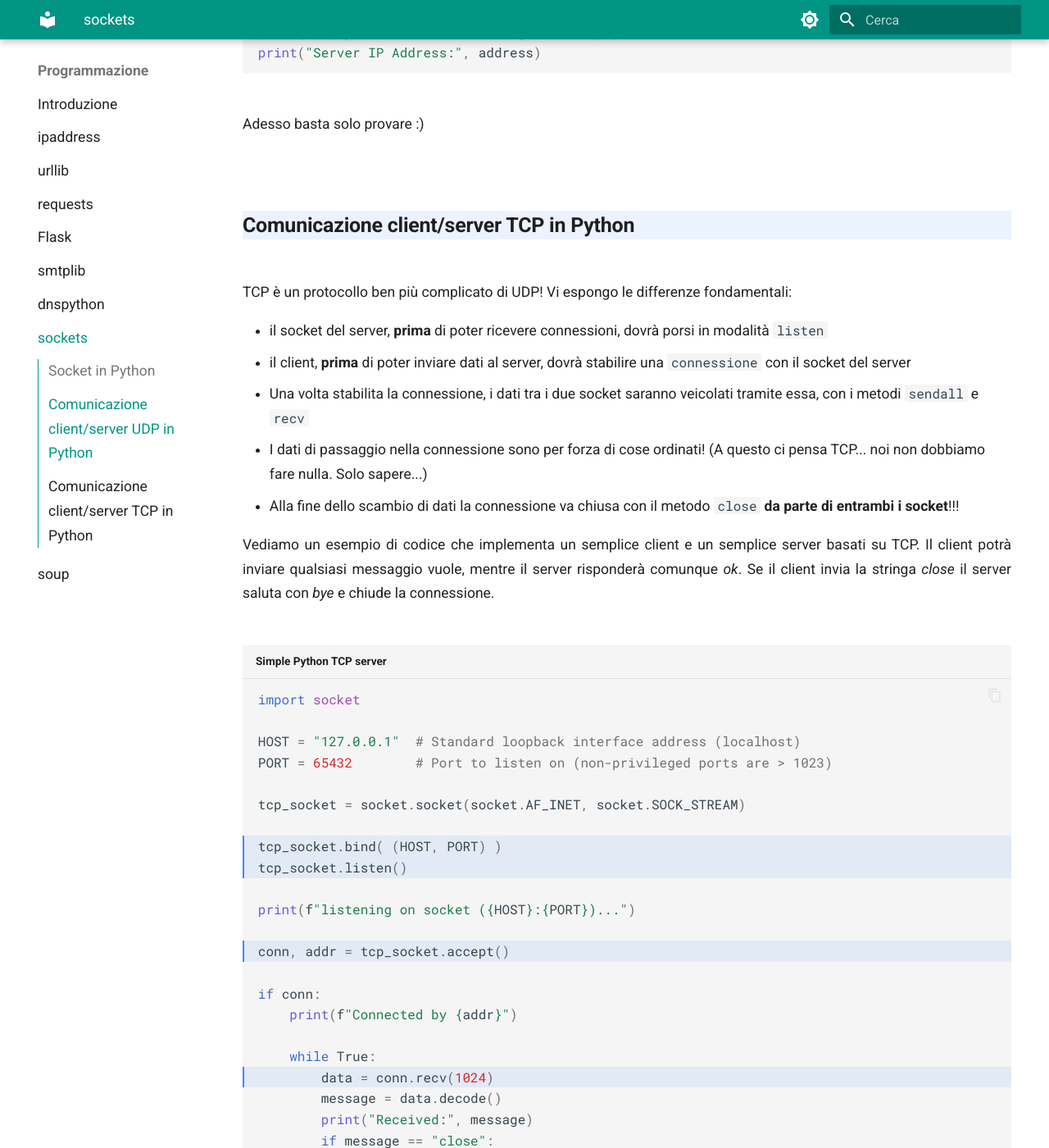
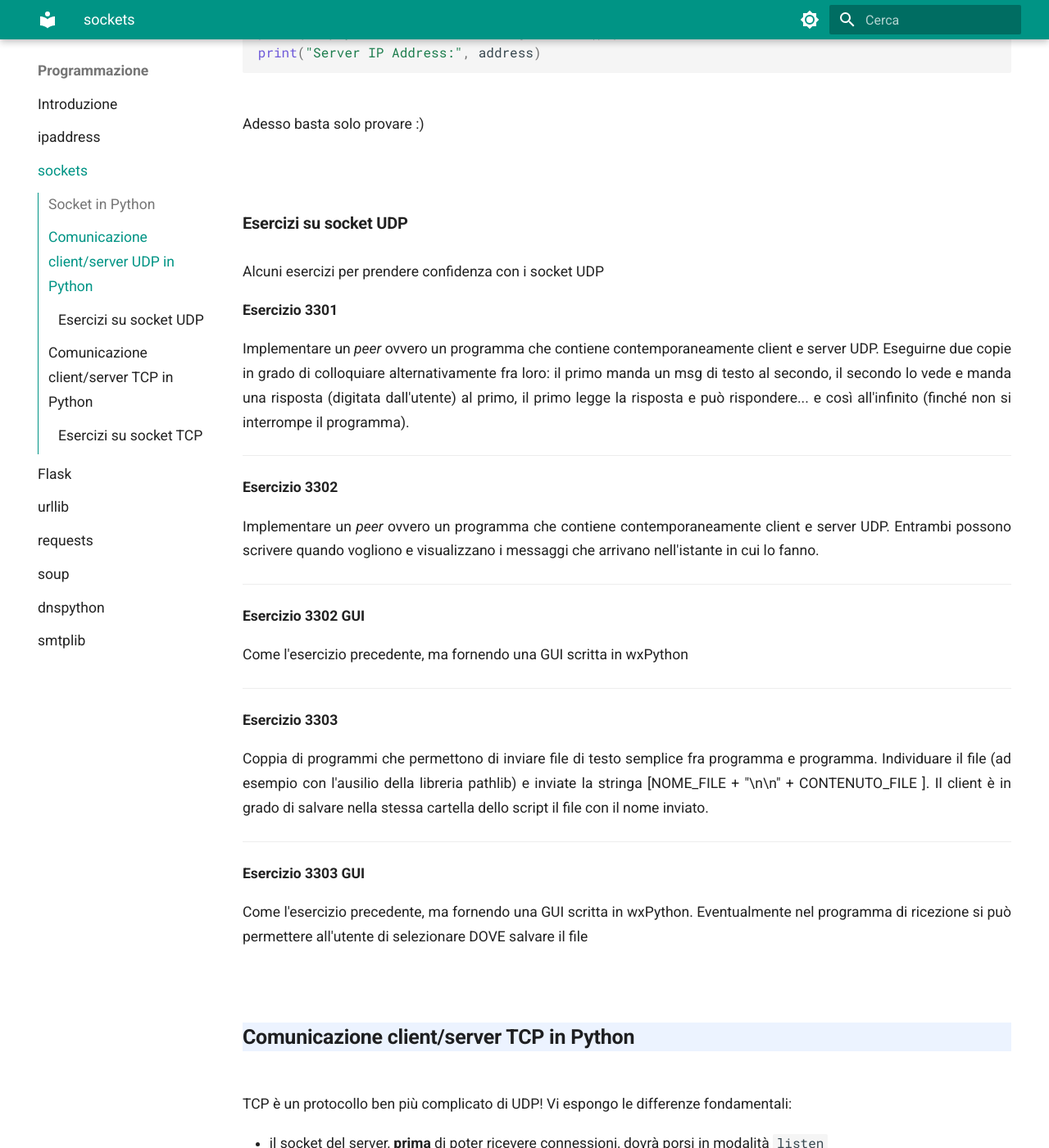
Before and after one commit to adjamhub/nethandouts, an MkDocs documentation site: the page built from docs/programmazione/10_socket.md, in a window 1280 px wide and 1400 px high, scrolled down 3679 px. Shown: the whole window at 82% size. Built offline with MkDocs 1.6.1 and Material for MkDocs 9.7.7, drawn with Linux system fonts in a browser that asks for light colours; some of the changed text lies outside the part shown.

Commit message:
udp exercizes ++++++

````diff
--- a/docs/programmazione/10_socket.md
+++ b/docs/programmazione/10_socket.md
@@ -118,6 +118,48 @@ print("Server IP Address:", address)
 Adesso basta solo provare :)
 
 
+### Esercizi su socket UDP
+
+
+Alcuni esercizi per prendere confidenza con i socket UDP
+
+
+**Esercizio 3301**
+
+Implementare un *peer* ovvero un programma che contiene contemporaneamente client e server UDP. Eseguirne due copie in grado di
+colloquiare alternativamente fra loro: il primo manda un msg di testo al secondo, il secondo lo vede e manda una risposta (digitata dall'utente) al primo,
+il primo legge la risposta e può rispondere... e così all'infinito (finché non si interrompe il programma).
+
+------------------------------------------------------------------------------------------------
+
+**Esercizio 3302**
+
+Implementare un *peer* ovvero un programma che contiene contemporaneamente client e server UDP. Entrambi possono scrivere quando vogliono e
+visualizzano i messaggi che arrivano nell'istante in cui lo fanno.
+
+------------------------------------------------------------------------------------------------
+
+**Esercizio 3302 GUI**
+
+Come l'esercizio precedente, ma fornendo una GUI scritta in wxPython
+
+------------------------------------------------------------------------------------------------
+
+**Esercizio 3303**
+
+Coppia di programmi che permettono di inviare file di testo semplice fra programma e programma. Individuare il file (ad esempio con l'ausilio della libreria pathlib)
+e inviate la stringa [NOME_FILE + "\n\n" + CONTENUTO_FILE ]. Il client è in grado di salvare nella stessa cartella dello script il file con il nome inviato.
+
+------------------------------------------------------------------------------------------------
+
+**Esercizio 3303 GUI**
+
+Come l'esercizio precedente, ma fornendo una GUI scritta in wxPython.
+Eventualmente nel programma di ricezione si può permettere all'utente di selezionare DOVE salvare il file
+
+
+
+
 ## Comunicazione client/server TCP in Python
 
 TCP è un protocollo ben più complicato di UDP! Vi espongo le differenze fondamentali:
@@ -187,6 +229,11 @@ while True:
         break
 ```
 
+
+### Esercizi su socket TCP
+
+blah blah...
+
 <br>
 <br>
 <br>
--- a/mkdocs.yml
+++ b/mkdocs.yml
@@ -100,13 +100,13 @@ nav:
   - Programmazione:
     - Introduzione:    programmazione/00_intro.md
     - ipaddress:       programmazione/01_ipaddress.md
-    - urllib:          programmazione/02_urllib.md
-    - requests:        programmazione/03_requests.md
-    - Flask:           programmazione/04_Flask.md
-    - smtplib:         programmazione/05_smtplib.md
-    - dnspython:       programmazione/06_dnspython.md
     - sockets:         programmazione/10_socket.md
-    - soup:            programmazione/11_bs4.md
+    - Flask:           programmazione/20_Flask.md
+    - urllib:          programmazione/21_urllib.md
+    - requests:        programmazione/22_requests.md
+    - soup:            programmazione/23_bs4.md
+    - dnspython:       programmazione/30_dnspython.md
+    - smtplib:         programmazione/40_smtplib.md
 
    # ---------------------------------------------------------------
   - Laboratorio:
````
Also changed, not shown: docs/programmazione/20_Flask.md (renamed from docs/programmazione/04_Flask.md), docs/programmazione/21_urllib.md (renamed from docs/programmazione/02_urllib.md), docs/programmazione/22_requests.md (renamed from docs/programmazione/03_requests.md), docs/programmazione/23_bs4.md (renamed from docs/programmazione/11_bs4.md), docs/programmazione/30_dnspython.md (renamed from docs/programmazione/06_dnspython.md), docs/programmazione/40_smtplib.md (renamed from docs/programmazione/05_smtplib.md).
